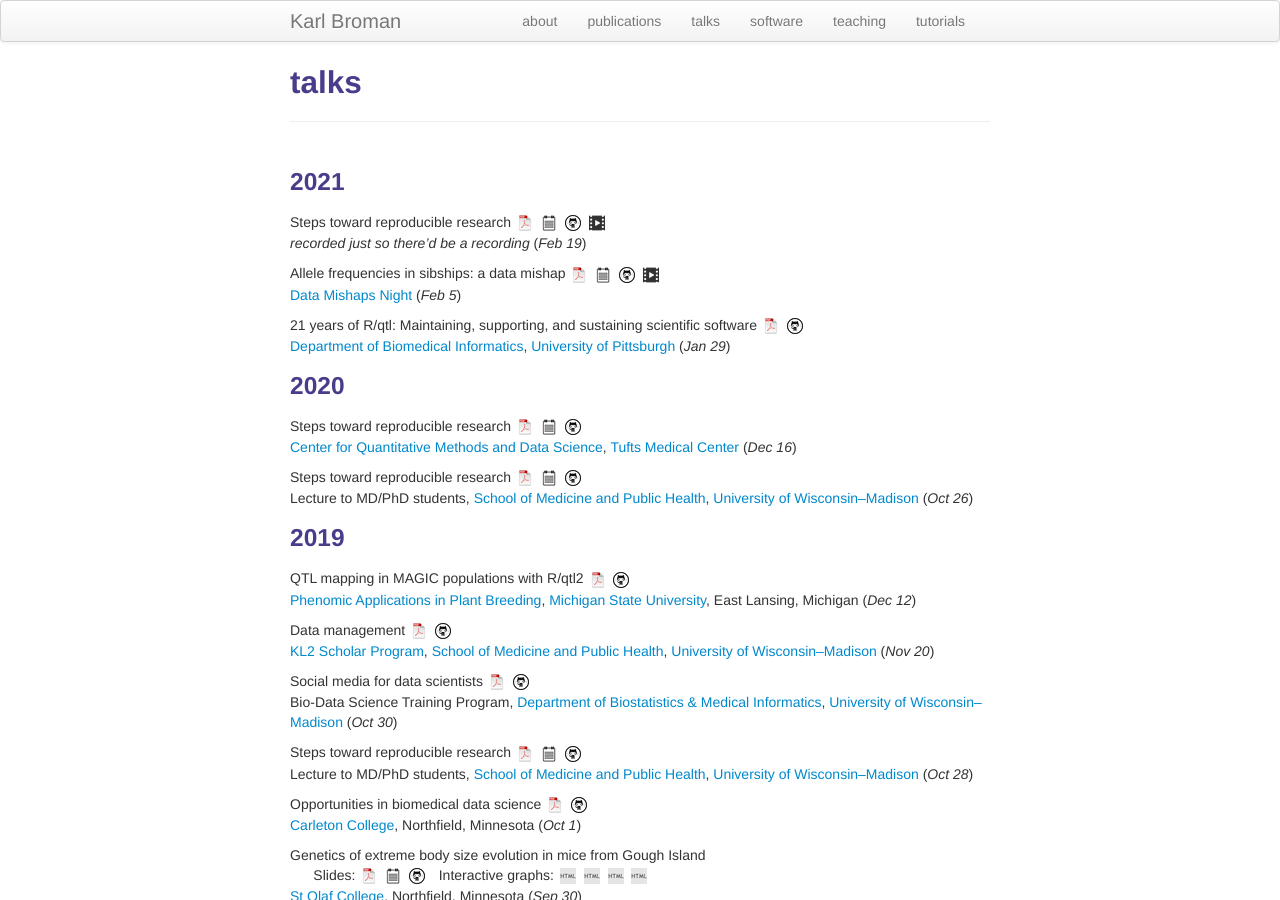
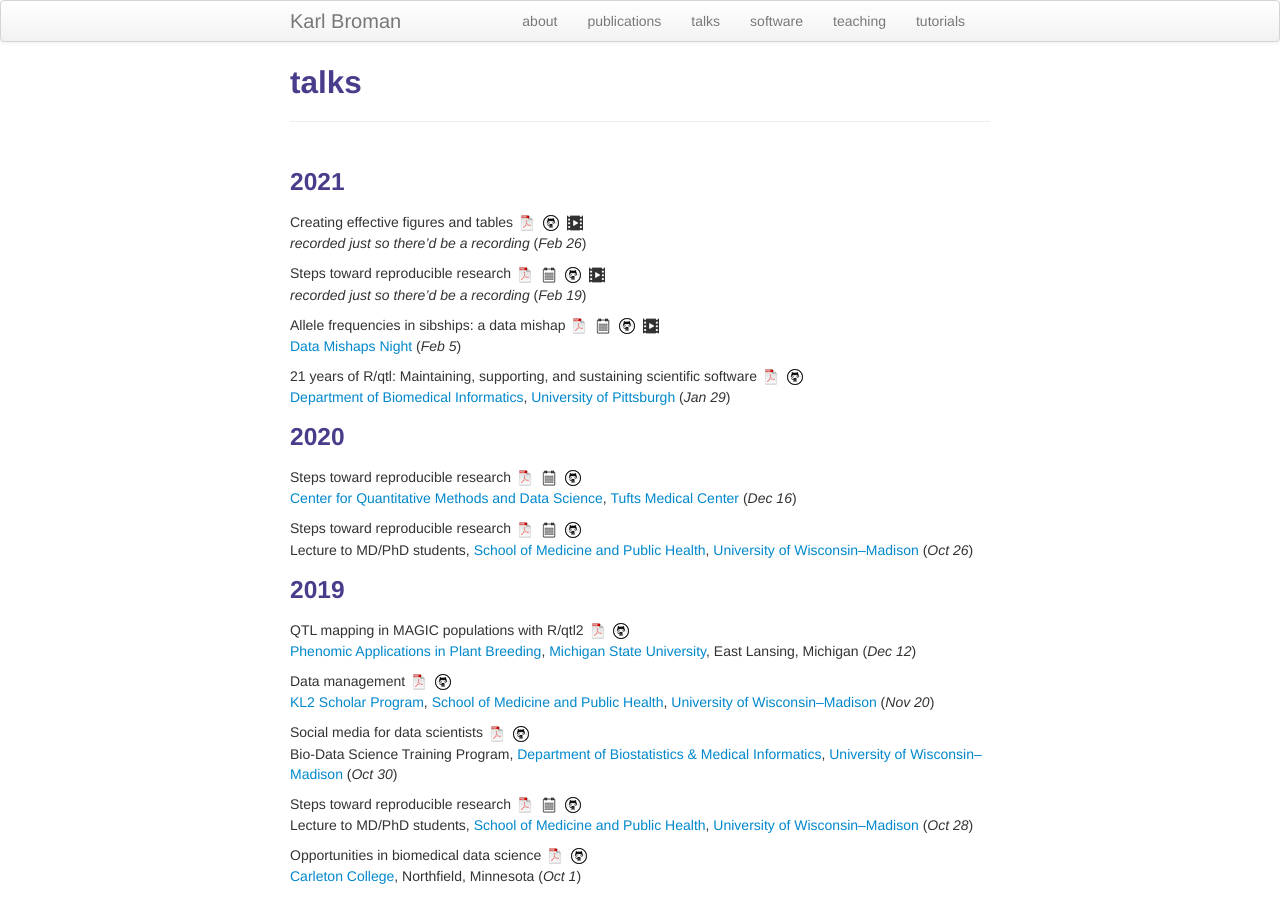
Before and after one commit to kbroman/kbroman.github.io, a Jekyll site: the page built from talks.md, in a window 1280 px wide and 900 px high. Built offline with Jekyll 4.4.1, drawn with Linux system fonts in a browser that asks for light colours.

Commit message:
talks: link to youtube video of talk about graphs

```diff
--- a/talks.md
+++ b/talks.md
@@ -5,6 +5,12 @@ description: Karl Broman's talks
 ---
 
 ### 2021
+
+Creating effective figures and tables
+[![pdf](icons16/pdf-icon.png)](https://bit.ly/graphs2018)
+[![github](icons16/github-icon.png)](https://github.com/kbroman/Talk_Graphs)
+[![video](icons16/video-icon.png)](https://youtu.be/Ssso_5X1UPs)<br/>
+_recorded just so there'd be a recording_ (_Feb 26_)
 
 Steps toward reproducible research
 [![pdf](icons16/pdf-icon.png)](https://www.biostat.wisc.edu/~kbroman/presentations/steps2rr.pdf)
```
